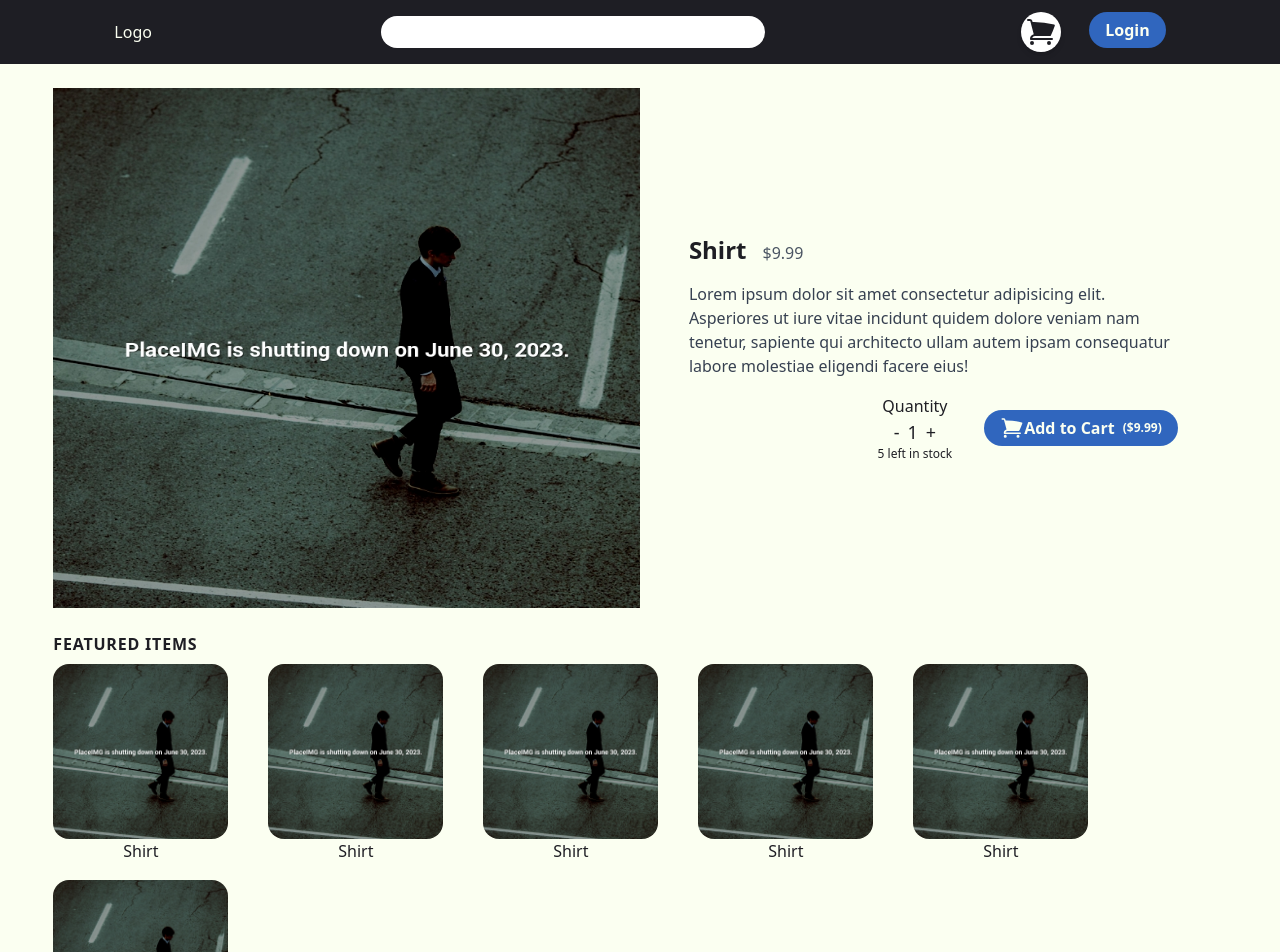
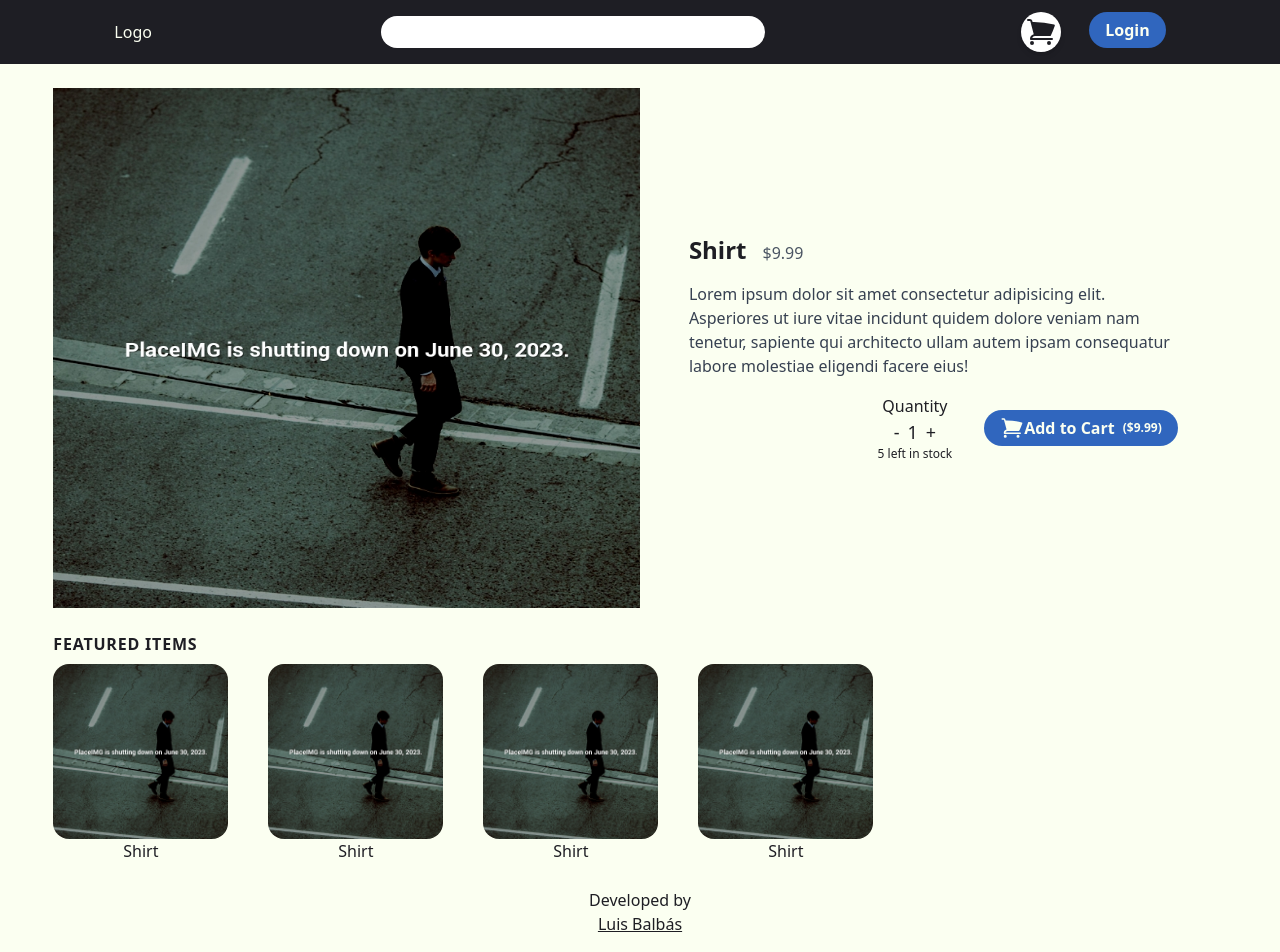
Before and after one commit to lbalbas/ecommerce-site, a Next.js app: page /shop/1 in a window 1280 px wide. Shown: the top 952 px of the page. Built offline with nearby package versions, Linux system fonts and the light colour scheme.

Commit message:
Cart page styling

```diff
--- a/src/components/Cart.tsx
+++ b/src/components/Cart.tsx
@@ -5,10 +5,6 @@ import { useCart } from "../context/CartContext";
 
 const Cart = () => {
   const { itemsOnCart } = useCart();
-  const cartTotal = itemsOnCart.reduce(
-    (accumulator, item) => accumulator + item.price,
-    0
-  );
 
   return (
     <Link href="/cart" className="flex items-center w-24 justify-around">
@@ -22,9 +18,6 @@ const Cart = () => {
           ""
         )}
       </div>
-      <span className="hidden px-1 bg-red-100 text-center min-h-fit min-w-min rounded-xl text-xs">
-        ${cartTotal}
-      </span>
     </Link>
   );
 };
--- a/src/components/FeaturedItems.tsx
+++ b/src/components/FeaturedItems.tsx
@@ -31,20 +31,6 @@ const FeaturedItems = () => {
       price: 9.99,
       img: "/placeimg_720_720_any.jpeg",
     },
-    {
-      id: 5,
-      name: "Shirt",
-      desc: "Lorem ipsum dolor sit amet consectetur adipisicing elit. Asperiores ut iure vitae incidunt quidem dolore veniam nam tenetur, sapiente qui architecto ullam autem ipsam consequatur labore molestiae eligendi facere eius!",
-      price: 9.99,
-      img: "/placeimg_720_720_any.jpeg",
-    },
-    {
-      id: 6,
-      name: "Shirt",
-      desc: "Lorem ipsum dolor sit amet consectetur adipisicing elit. Asperiores ut iure vitae incidunt quidem dolore veniam nam tenetur, sapiente qui architecto ullam autem ipsam consequatur labore molestiae eligendi facere eius!",
-      price: 9.99,
-      img: "/placeimg_720_720_any.jpeg",
-    },
   ];
 
   return (
--- a/src/components/Footer.tsx
+++ b/src/components/Footer.tsx
@@ -1,6 +1,6 @@
 const Footer = () => {
   return (
-    <footer className="flex py-4 flex-col justify-center items-center">
+    <footer className="flex py-6 flex-col justify-center items-center">
       <span>Developed by</span>
       <a
         className="underline"
--- a/src/components/ItemCounter.tsx
+++ b/src/components/ItemCounter.tsx
@@ -28,7 +28,7 @@ const Counter = (props: {
           +
         </button>
       </div>
-      <p className={(stock < 5 ? "text-jasper" : "") + " text-xs"}>
+      <p className={(stock < 5 ? "text-jasper" : "") + " text-center text-xs"}>
         {stock} left in stock
       </p>
     </div>
--- a/src/components/ProductItem.tsx
+++ b/src/components/ProductItem.tsx
@@ -24,22 +24,16 @@ const ProductItem = (props: ProductProps) => {
     );
 
   return (
-    <div className="w-full h-44 grid grid-cols-4">
+    <div className="w-9/12 gap-4 h-44 grid grid-cols-3">
       <div className="h-full w-full">
         <Link
           href={"/shop/" + id}
-          className="group h-44 flex flex-col items-center"
+          className="group relative h-44 flex flex-col items-center"
         >
-          <Image
-            className="rounded-2xl"
-            alt={name}
-            src={img}
-            width={150}
-            height={150}
-          />
+          <Image className="rounded-2xl" alt={name} src={img} fill />
         </Link>
       </div>
-      <div className="h-full w-full cols-span-3">
+      <div className="h-full w-full cols-span-2">
         <h2 className="text-xl font-bold">{name}</h2>
         <h3 className="">${price}</h3>
       </div>
--- a/src/pages/cart.tsx
+++ b/src/pages/cart.tsx
@@ -1,9 +1,20 @@
 import Head from "next/head";
 import { useCart } from "../context/CartContext";
 import ProductItem from "@/components/ProductItem";
+import Counter from "@/components/ItemCounter";
+import { XMarkIcon } from "@heroicons/react/24/solid";
 
 const cartPage = () => {
   const { itemsOnCart } = useCart();
+
+  const x = (a: number) => {
+    console.log(a);
+  };
+
+  const cartTotal = itemsOnCart.reduce(
+    (accumulator, item) => accumulator + item.price,
+    0
+  );
 
   return (
     <div className="w-full grid grid-cols-4">
@@ -12,10 +23,18 @@ const cartPage = () => {
       </Head>
       <div className="flex col-span-3 gap-2 flex-col overflow-y-scroll">
         {itemsOnCart.map((item) => {
-          return <ProductItem list={true} key={item.id} data={item} />;
+          return (
+            <div className="flex gap-4 items-center">
+              <XMarkIcon className="h-8 w-8 cursor-pointer" />
+              <ProductItem list={true} key={item.id} data={item} />
+              <Counter itemCount={2} stock={4} setCounter={x} />
+            </div>
+          );
         })}
       </div>
-      <div>Total</div>
+      <div className="flex items-end justify-between">
+        <strong>Total</strong> {cartTotal}
+      </div>
     </div>
   );
 };
```
